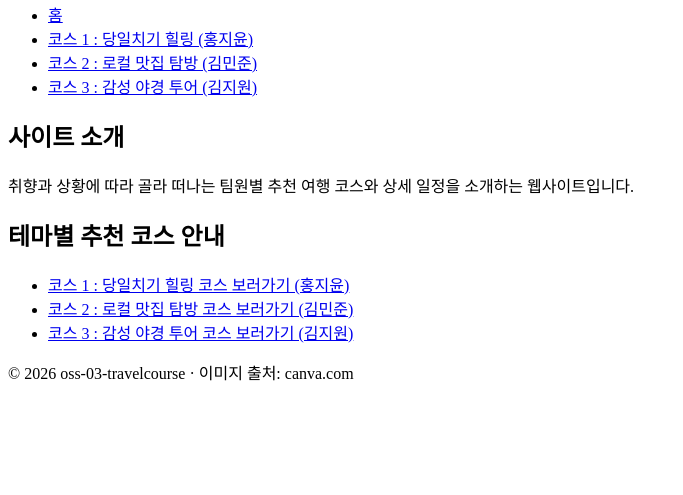
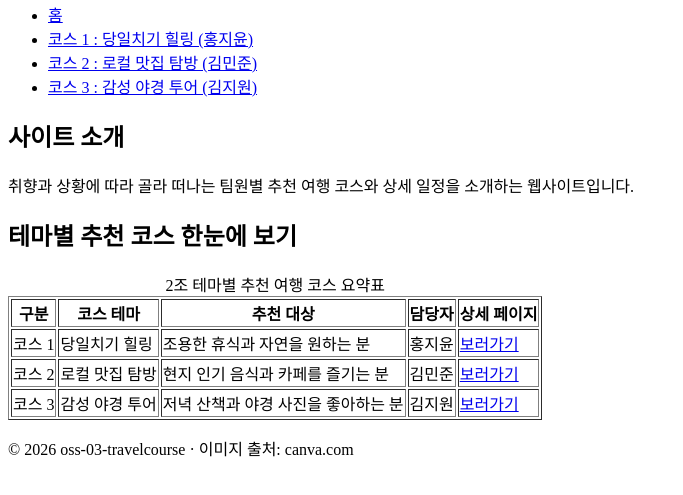
Before and after one commit to Hongjiyoon2026068159/oss-03-travelcourse, a plain HTML site: page index.html in a window 1280 px wide. Shown: the part 87-582 px from the top of the page, without its empty margins (0-683 px from the left). Drawn offline with Linux system fonts and the light colour scheme.

Commit message:
feat: 메인 페이지 코스 요약 표 추가 (#2)

```diff
--- a/index.html
+++ b/index.html
@@ -4,7 +4,7 @@
   <meta charset="UTF-8">
   <meta name="viewport" content="width=device-width, initial-scale=1.0">
   <title>2조 - 테마별 여행 코스 추천</title>
-  <link rel="stylesheet" href="css/style.css"> <!-- 10주차 -->
+  <link rel="stylesheet" href="css/style.css">
 </head>
 <body>
   <header>
@@ -27,12 +27,42 @@
     </section>
 
     <section>
-      <h2>테마별 추천 코스 안내</h2>
-      <ul>
-        <li><a href="pages/course1.html">코스 1 : 당일치기 힐링 코스 보러가기 (홍지윤)</a></li>
-        <li><a href="pages/course2.html">코스 2 : 로컬 맛집 탐방 코스 보러가기 (김민준)</a></li>
-        <li><a href="pages/course3.html">코스 3 : 감성 야경 투어 코스 보러가기 (김지원)</a></li>
-      </ul>
+      <h2>테마별 추천 코스 한눈에 보기</h2>
+      <table border="1">
+        <caption>2조 테마별 추천 여행 코스 요약표</caption>
+        <thead>
+          <tr>
+            <th>구분</th>
+            <th>코스 테마</th>
+            <th>추천 대상</th>
+            <th>담당자</th>
+            <th>상세 페이지</th>
+          </tr>
+        </thead>
+        <tbody>
+          <tr>
+            <td>코스 1</td>
+            <td>당일치기 힐링</td>
+            <td>조용한 휴식과 자연을 원하는 분</td>
+            <td>홍지윤</td>
+            <td><a href="pages/course1.html">보러가기</a></td>
+          </tr>
+          <tr>
+            <td>코스 2</td>
+            <td>로컬 맛집 탐방</td>
+            <td>현지 인기 음식과 카페를 즐기는 분</td>
+            <td>김민준</td>
+            <td><a href="pages/course2.html">보러가기</a></td>
+          </tr>
+          <tr>
+            <td>코스 3</td>
+            <td>감성 야경 투어</td>
+            <td>저녁 산책과 야경 사진을 좋아하는 분</td>
+            <td>김지원</td>
+            <td><a href="pages/course3.html">보러가기</a></td>
+          </tr>
+        </tbody>
+      </table>
     </section>
   </main>
 
```
